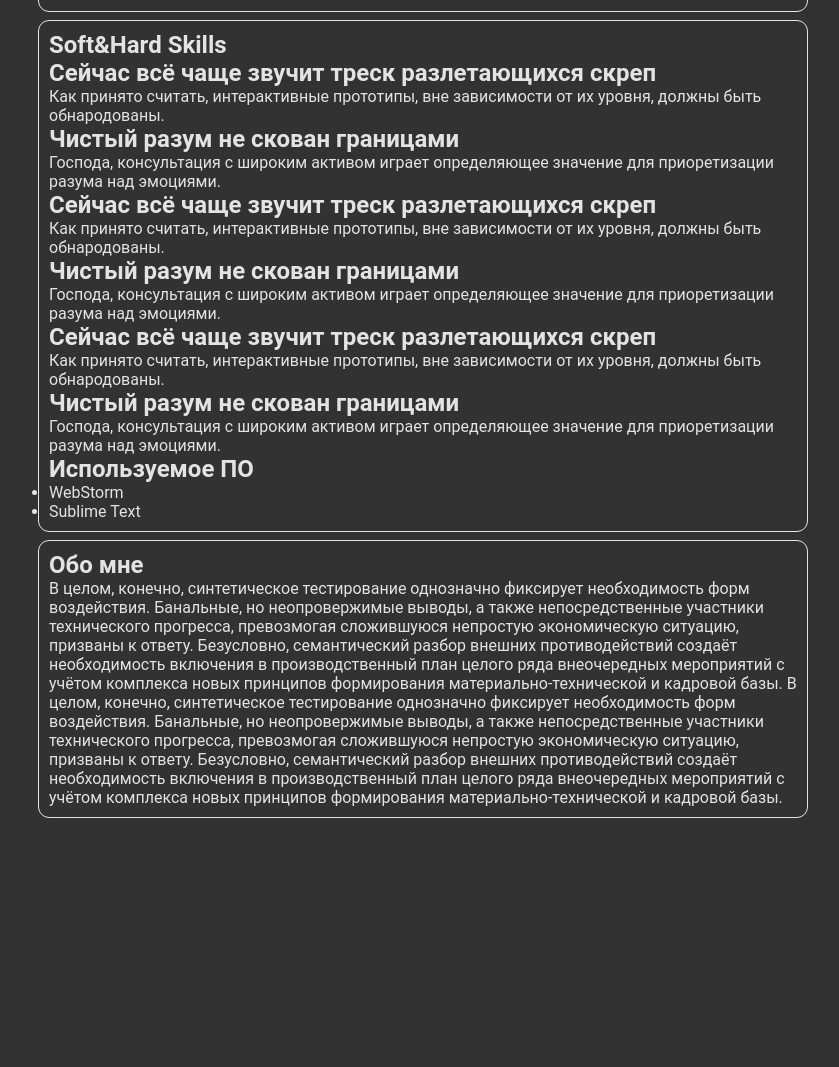
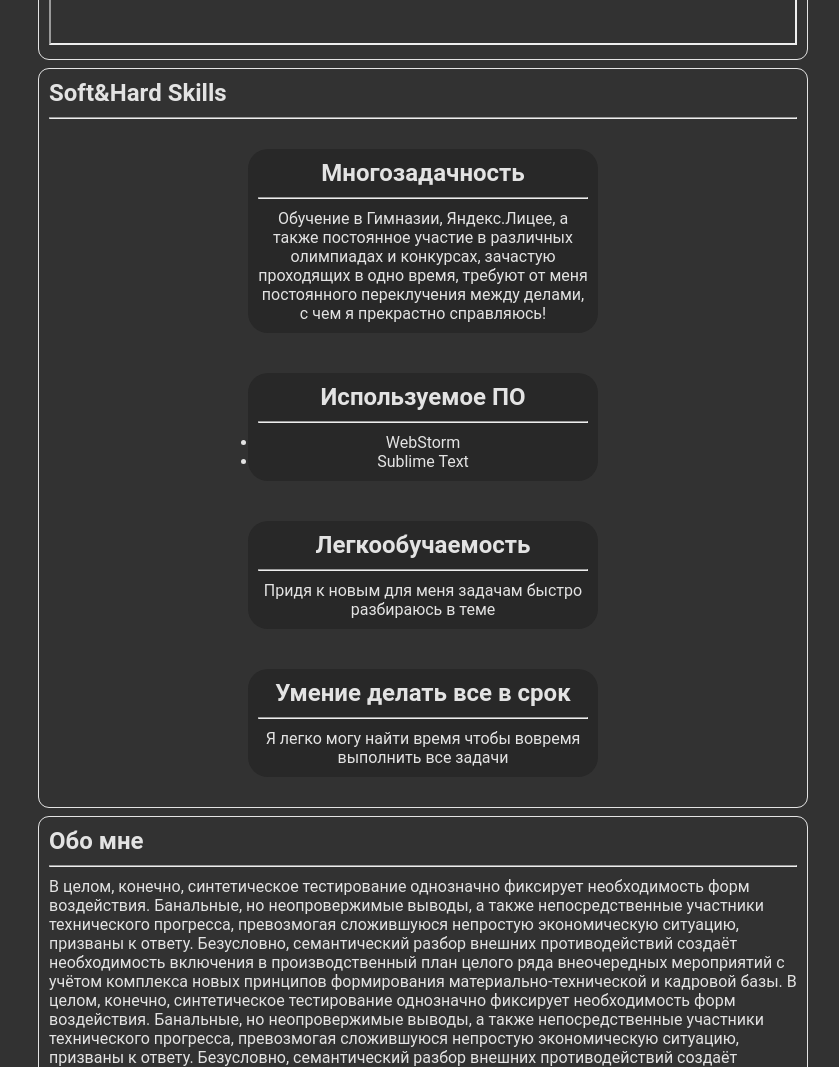
Before and after one commit to GRusl/F_YLpp, a plain HTML site: page index.html in a window 1280 px wide. Shown: the part 1401-2468 px from the top of the page, without its empty margins (217-1056 px from the left). Before the commit the page ends 2247 px from the top, so only its background shows below. Drawn offline with Linux system fonts and the light colour scheme.

Commit message:
Added a beautiful skill table
Added a beautiful skill table

```diff
--- /dev/null
+++ b/css/looking_card.css
@@ -0,0 +1,7 @@
+.looking-card__inner {
+    background-color: var(--color2);
+
+    height: 100%;
+    padding: 10px;
+    border-radius: 20px;
+}
--- a/css/mode/dark.css
+++ b/css/mode/dark.css
@@ -1,4 +1,5 @@
 :root {
     --color: #323232;
+    --color2: #282828;
     --color-text: #E3E3E3;
 }
--- a/css/mode/light.css
+++ b/css/mode/light.css
@@ -1,4 +1,5 @@
 :root {
     --color: #ffffffff;
+    --color2: #f5f5f5;
     --color-text: #000000;
 }
--- /dev/null
+++ b/css/table.css
@@ -0,0 +1,18 @@
+.table {
+    display: flex;
+    justify-content: center;
+    flex-wrap: wrap;
+    flex-basis: 500px;
+    flex-shrink: 1;
+    flex-grow: 0;
+
+    transform-style: preserve-3d;
+}
+
+
+.table .table-item {
+    width: 350px;
+    margin: 20px;
+    outline: 1px solid rgba(0, 0, 0, 0);
+    text-align: center;
+}
--- a/index.html
+++ b/index.html
@@ -12,6 +12,11 @@
 
         <link rel="stylesheet" href="./css/header.css">
         <script src="./js/header.js" defer></script>
+
+        <link rel="stylesheet" href="./css/looking_card.css">
+        <script src="./js/looking_card.js" defer></script>
+
+        <link rel="stylesheet" href="./css/table.css">
     </head>
     <body>
         <!-- Стартовый полноэкранный блок -->
@@ -45,55 +50,44 @@
                 <iframe class="map" src="https://yandex.ru/map-widget/v1/?um=constructor%3A63b7fb842c90a4094722221c1c31e03d73bf1422a65faf315378c8c69812a224&amp;source=constructor" height="400" width="100%"></iframe>
             </section>
 
-            <section class="main-block">
+            <section class="main-block" id="a">
                 <h1>Soft&Hard Skills</h1>
                 <hr>
-                <div class="t">
-                    <section>
-                        <h2>Сейчас всё чаще звучит треск разлетающихся скреп</h2>
+                <div class="table">
+                    <div class="table-item looking-card">
+                        <div class="looking-card__inner">
+                            <h2>Многозадачность</h2>
                             <hr>
-                        Как принято считать, интерактивные прототипы,
-                        вне зависимости от их уровня, должны быть обнародованы.
-                    </section>
-                    <section>
-                        <h2>Чистый разум не скован границами</h2>
-                        <hr>
-                        Господа, консультация с широким активом играет определяющее
-                        значение для приоретизации разума над эмоциями.
-                    </section>
-                    <section>
-                        <h2>Сейчас всё чаще звучит треск разлетающихся скреп</h2>
-                        <hr>
-                        Как принято считать, интерактивные прототипы,
-                        вне зависимости от их уровня, должны быть обнародованы.
-                    </section>
-                    <section>
-                        <h2>Чистый разум не скован границами</h2>
-                        <hr>
-                        Господа, консультация с широким активом играет определяющее
-                        значение для приоретизации разума над эмоциями.
-                    </section>
-                    <section>
-                        <h2>Сейчас всё чаще звучит треск разлетающихся скреп</h2>
-                        <hr>
-                        Как принято считать, интерактивные прототипы,
-                        вне зависимости от их уровня, должны быть обнародованы.
-                    </section>
-                    <section>
-                        <h2>Чистый разум не скован границами</h2>
-                        <hr>
-                        Господа, консультация с широким активом играет определяющее
-                        значение для приоретизации разума над эмоциями.
-                    </section>
+                            Обучение в Гимназии, Яндекс.Лицее, а также постоянное участие в различных
+                            олимпиадах и конкурсах, зачастую проходящих в одно время, требуют от меня
+                            постоянного переклучения между делами, с чем я прекрастно справляюсь!
                         </div>
-                <section>
+                    </div>
+                    <div class="table-item looking-card">
+                        <div class="looking-card__inner">
                             <h2>Используемое ПО</h2>
                             <hr>
                             <ul>
                                 <li>WebStorm</li>
                                 <li>Sublime Text</li>
                             </ul>
-                </section>
+                        </div>
+                    </div>
+                    <div class="table-item looking-card">
+                        <div class="looking-card__inner">
+                            <h2>Легкообучаемость</h2>
+                            <hr>
+                            Придя к новым для меня задачам быстро разбираюсь в теме
+                        </div>
+                    </div>
+                    <div class="table-item looking-card">
+                        <div class="looking-card__inner">
+                            <h2>Умение делать все в срок</h2>
+                            <hr>
+                            Я легко могу найти время чтобы вовремя выполнить все задачи
+                        </div>
+                    </div>
+                </div>
             </section>
 
             <section class="main-block">
--- /dev/null
+++ b/js/looking_card.js
@@ -0,0 +1,22 @@
+const cards = document.querySelectorAll(".looking-card");
+
+cards.forEach(card => {
+    card.addEventListener("mousemove", onMousemoveCardHandler);
+    card.addEventListener("mouseleave", onMouseleaveCardHandler);
+});
+
+function onMousemoveCardHandler(evt) {
+    const cardInner = this.querySelector(".looking-card__inner");
+    const halfHeight = cardInner.offsetHeight / 2;
+    const halfWidth = cardInner.offsetWidth / 2;
+    const y = evt.offsetY;
+    const x = evt.offsetX;
+    cardInner.style.transform = `rotateX(${(-y + halfHeight) /
+    12}deg) rotateY(${(x - halfWidth) / 10}deg)`;
+}
+
+function onMouseleaveCardHandler(evt) {
+    const cardItem = this.querySelector(".looking-card__inner");
+
+    cardItem.style.transform = "";
+}
--- a/styles.css
+++ b/styles.css
@@ -1,7 +1,10 @@
 *, *:before, *:after {
     padding: 0;
     margin: 0;
+    /*
     border: 0;
+    */
+
     -moz-box-sizing: border-box;
     -webkit-box-sizing: border-box;
     box-sizing: border-box;
@@ -17,19 +20,18 @@ html, body {
 }
 
 
+hr {
+    color: var(--color-text);
+
+    height: 2px;
+    margin-top: 10px;
+    margin-bottom: 10px;
+}
+
+
 main .main-block {
     outline: 1px solid var(--color-text);
     border-radius: 10px;
     margin: 10px 20% 10px 20%;
     padding: 10px;
 }
-
-
-.t {
-    display: flex;
-    justify-content: center;
-    flex-wrap: wrap;
-    flex-basis: 400px;
-    flex-shrink: 1;
-    flex-grow: 0;
-}
```
Also changed, not shown: img/icons/mode.svg (added). Lines whose indentation alone changed are shown as unchanged.
